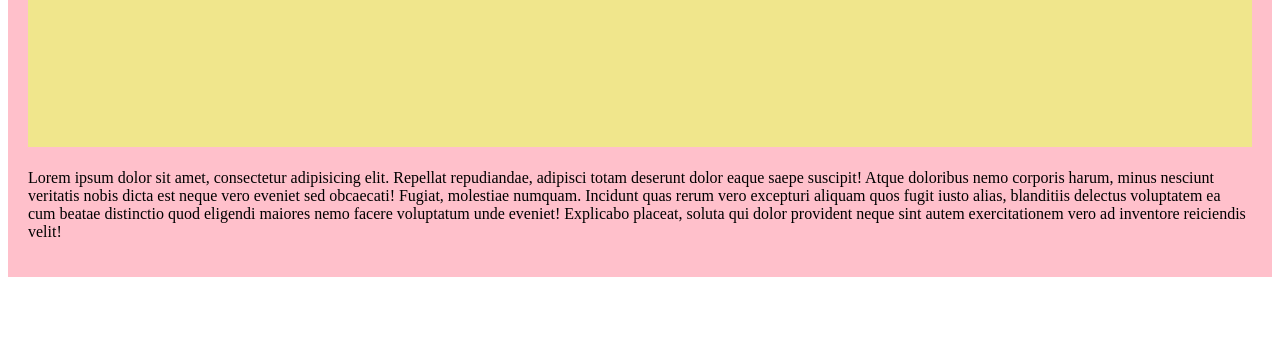
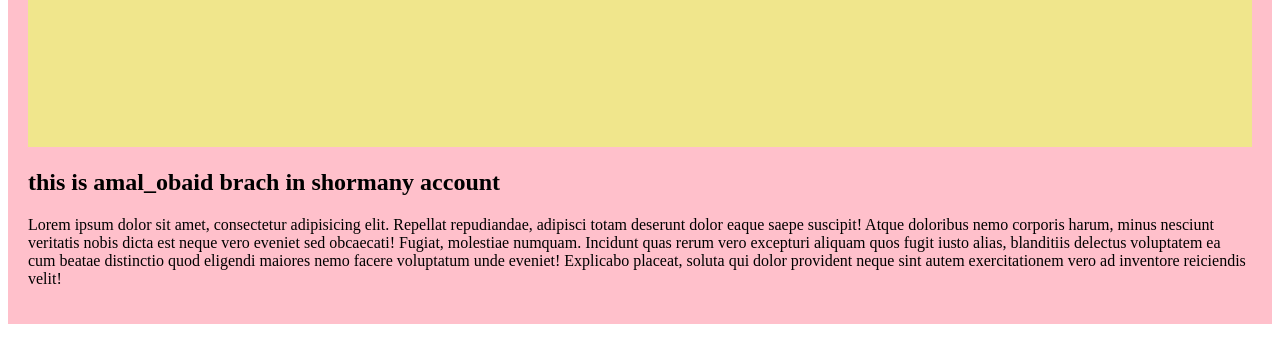
Before and after one commit to shormany617383/LEC8, a plain HTML site: page index.html in a window 1280 px wide. Shown: the part 130-492 px from the top of the page. Drawn offline with Linux system fonts and the light colour scheme.

Commit message:
add h2 and write the name of branch in it

```diff
--- a/index.html
+++ b/index.html
@@ -18,6 +18,9 @@
         <h1 class="content">
             this is the content
         </h1>
+        <h2>
+            this is amal_obaid brach in shormany account
+        </h2>
 
         <p>Lorem ipsum dolor sit amet, consectetur adipisicing elit. Repellat repudiandae, adipisci totam deserunt dolor eaque saepe suscipit! Atque doloribus nemo corporis harum, minus nesciunt veritatis nobis dicta est neque vero eveniet sed obcaecati! Fugiat, molestiae numquam. Incidunt quas rerum vero excepturi aliquam quos fugit iusto alias, blanditiis delectus voluptatem ea cum beatae distinctio quod eligendi maiores nemo facere voluptatum unde eveniet! Explicabo placeat, soluta qui dolor provident neque sint autem exercitationem vero ad inventore reiciendis velit!</p>
 
--- a/style.css
+++ b/style.css
@@ -2,7 +2,7 @@
 .nav{
     background-color: pink;
     padding: 20px;
-
+}
 .content{
     background-color: khaki;
     height: 200px;
```
